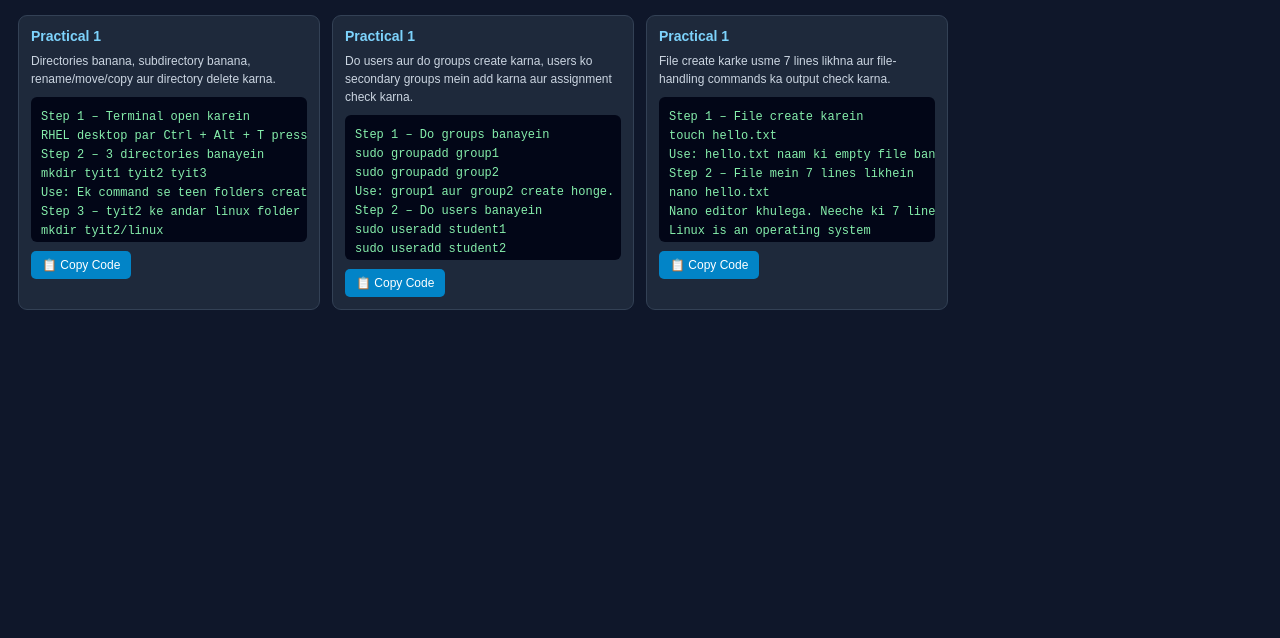
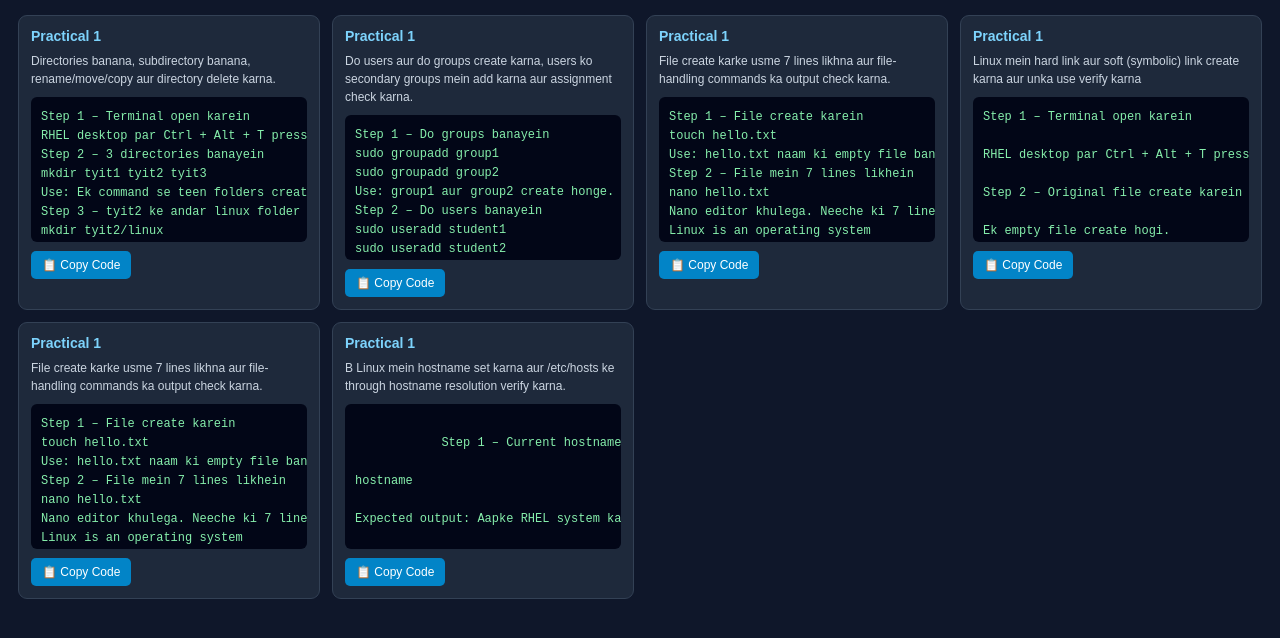
Before and after one commit to Vijay6615/notebook, a plain HTML site: page index.html in a window 1280 px wide. Shown: the part 56-694 px from the top of the page. Drawn offline with Linux system fonts and the light colour scheme.

Commit message:
Update website code

```diff
--- a/index.html
+++ b/index.html
@@ -284,6 +284,199 @@ Expected output (same sample file):
     </div>
 
 
+    <div class="box">
+        <h3>Practical 1</h3>
+        <p class="question">
+            Linux mein hard link aur soft (symbolic) link create karna aur unka use verify karna
+        </p>
+
+        <pre><code>Step 1 – Terminal open karein
+
+RHEL desktop par Ctrl + Alt + T press karein.
+
+Step 2 – Original file create karein
+
+Ek empty file create hogi.
+
+touch original.txt
+
+Expected output: Usually koi output nahi aayega.
+
+Step 3 – File mein content add karein
+
+File mein text write hoga.
+
+echo "Welcome to Linux" > original.txt
+
+Expected output: Usually koi output nahi aayega.
+
+Step 4 – Hard link create karein
+
+Original file ka hard link create hoga.
+
+ln original.txt hardlink.txt
+
+Expected output: Usually koi output nahi aayega.
+
+Step 5 – Soft link create karein
+
+Original file ka symbolic link create hoga.
+
+ln -s original.txt softlink.txt
+
+Expected output: Usually koi output nahi aayega.
+
+Step 6 – Links verify karein
+
+Original aur hard link ka inode number same hona chahiye. Soft link ke output mein -> original.txt dikhna chahiye.
+
+ls -li
+
+Expected output: Example (numbers, owner aur permissions system ke hisaab se alag ho sakte hain):
+original.txt aur hardlink.txt ke inode numbers same honge.
+softlink.txt -> original.txt
+
+Step 7 – Hard link ka content dekhein
+
+cat hardlink.txt
+
+Expected output: Welcome to Linux
+
+Step 8 – Soft link ka content dekhein
+
+cat softlink.txt
+
+Expected output: Welcome to Linux
+
+Viva: Hard link original file ke same inode ko share karta hai. Soft link (symbolic link) original file ke path ko point karta hai.
+
+</code></pre>
+
+        <button onclick="copyCode(this)">📋 Copy Code</button>
+    </div>
+
+
+    <div class="box">
+        <h3>Practical 1</h3>
+        <p class="question">
+            File create karke usme 7 lines likhna aur file-handling commands ka output check karna.
+        </p>
+
+        <pre><code>Step 1 – File create karein
+touch hello.txt
+Use: hello.txt naam ki empty file banegi. Expected: Koi output nahi.
+Step 2 – File mein 7 lines likhein
+nano hello.txt
+Nano editor khulega. Neeche ki 7 lines type karein:
+Linux is an operating system
+Linux is free
+Linux is secure
+Linux supports users
+Linux uses commands
+Linux manages files
+Linux is powerful
+Save karne ke liye Ctrl + O, Enter; phir Ctrl + X press karein.
+Step 3 – File ka content dekhein
+cat hello.txt
+Expected output:
+Linux is an operating system
+Linux is free
+Linux is secure
+Linux supports users
+Linux uses commands
+Linux manages files
+Linux is powerful
+Step 4 – File ko reverse order mein dekhein
+tac hello.txt
+Expected output: Lines last se first order mein display hongi:
+Linux is powerful
+Linux manages files
+Linux uses commands
+Linux supports users
+Linux is secure
+Linux is free
+Linux is an operating system
+Step 5 – Starting ki 2 lines dekhein
+head -n 2 hello.txt
+Expected output:
+Linux is an operating system
+Linux is free
+Step 6 – Last ki 3 lines dekhein
+tail -n 3 hello.txt
+Expected output:
+Linux uses commands
+Linux manages files
+Linux is powerful
+Step 7 – Lines, words aur bytes count karein
+wc hello.txt
+Expected output (is exact sample file ke liye):
+7  23  138 hello.txt
+Meaning: 7 = lines, 23 = words, 138 = bytes. File ko isi tarah save karein, last line ke baad Enter/newline ho.
+Step 8 – Characters count karein
+wc -m hello.txt
+Expected output (same sample file):
+138 hello.txt
+
+</code></pre>
+
+        <button onclick="copyCode(this)">📋 Copy Code</button>
+    </div>
+
+
+    <div class="box">
+        <h3>Practical 1</h3>
+        <p class="question">
+            B  Linux mein hostname set karna aur /etc/hosts ke through hostname resolution verify karna.
+        </p>
+
+        <pre><code>
+            Step 1 – Current hostname check karein
+
+hostname
+
+Expected output: Aapke RHEL system ka current hostname display hoga.
+
+Step 2 – Hostname set karein
+
+Administrator permission ke saath hostname ko linuxlab set karein.
+
+sudo hostnamectl set-hostname linuxlab
+
+Expected output: Usually koi output nahi aayega. Agar sudo password maange toh apna user password enter karein.
+
+Step 3 – Hosts file open karein
+
+File ke end mein ye mapping add karein: 127.0.0.1 linuxlab
+
+sudo nano /etc/hosts
+
+Expected output: Save: Ctrl + O, phir Enter. Exit: Ctrl + X.
+
+127.0.0.1   linuxlab
+
+Step 4 – Hostname verify karein
+
+hostname
+
+Expected output: linuxlab
+
+Step 5 – Hostname resolution check karein
+
+getent command system name-service configuration ke through hostname resolve karke dikhata hai.
+
+getent hosts linuxlab
+
+Expected output: 127.0.0.1 linuxlab (format/spacing alag ho sakti hai).
+
+
+
+</code></pre>
+
+        <button onclick="copyCode(this)">📋 Copy Code</button>
+    </div>
+
+
+
 <script>
 async function copyCode(button) {
     const code = button.previousElementSibling
```
